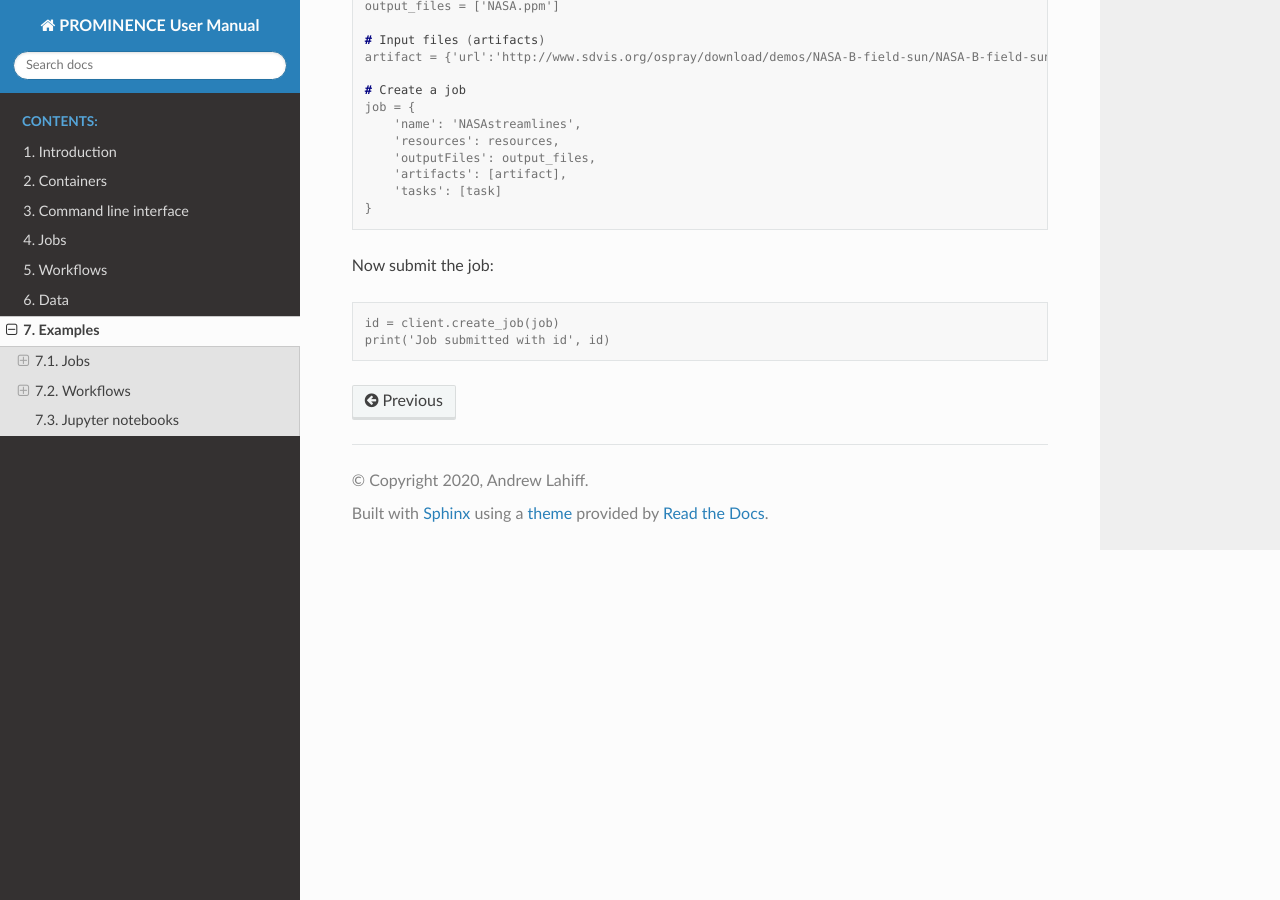
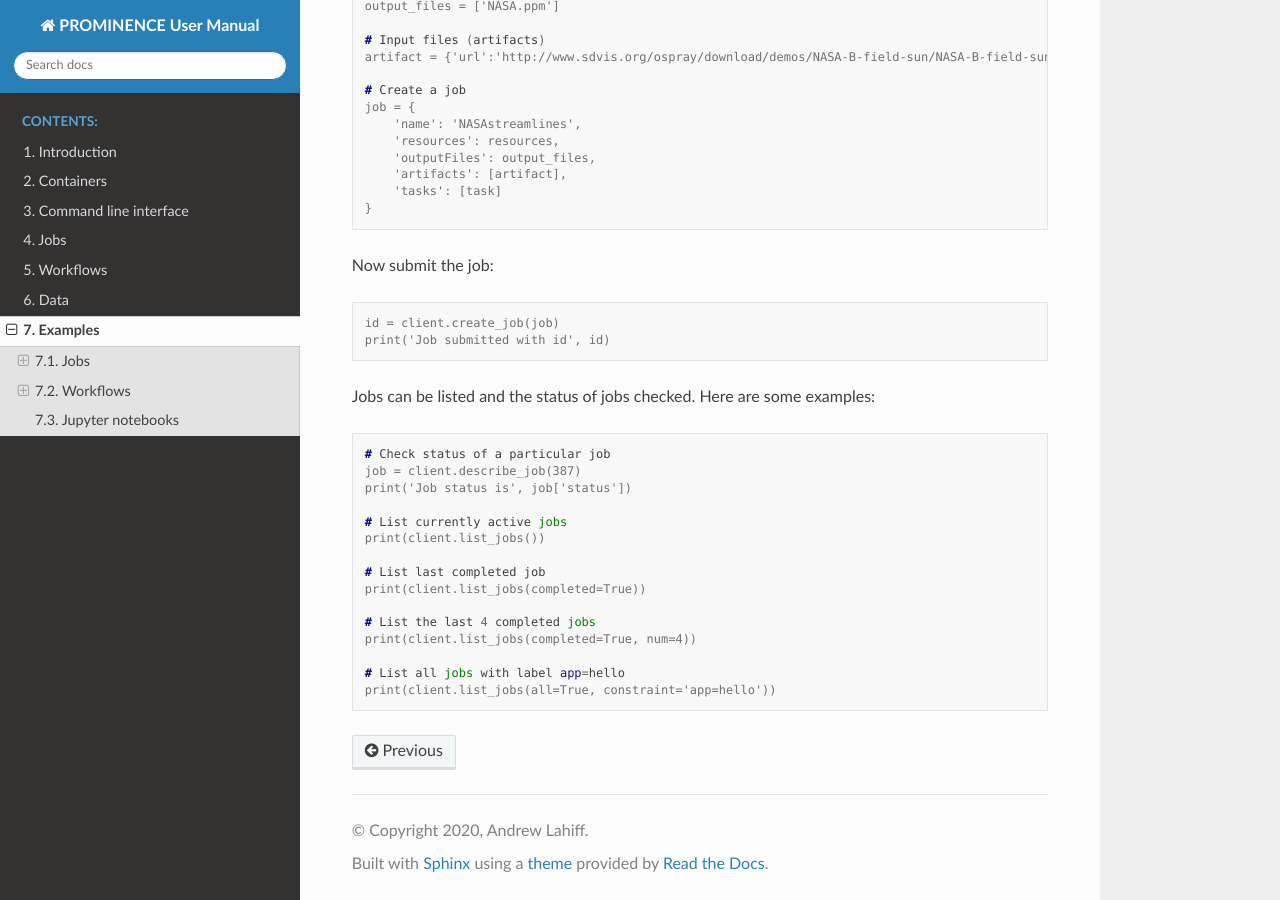
Before and after one commit to prominence-eosc/docs-eosc, a Sphinx documentation site: the page built from source/examples.rst, in a window 1280 px wide and 900 px high, scrolled down 5342 px. Built offline with Sphinx 7.4.7 and the Read the Docs theme 2.0.0, drawn with Linux system fonts in a browser that asks for light colours.

Commit message:
Adding info on listing/describing jobs in Python

```diff
--- a/source/examples.rst
+++ b/source/examples.rst
@@ -284,3 +284,23 @@ Now submit the job:
 
    id = client.create_job(job)
    print('Job submitted with id', id)
+
+Jobs can be listed and the status of jobs checked. Here are some examples:
+
+.. code-block:: console
+
+   # Check status of a particular job
+   job = client.describe_job(387)
+   print('Job status is', job['status'])
+
+   # List currently active jobs
+   print(client.list_jobs())
+
+   # List last completed job
+   print(client.list_jobs(completed=True))
+
+   # List the last 4 completed jobs
+   print(client.list_jobs(completed=True, num=4))
+
+   # List all jobs with label app=hello
+   print(client.list_jobs(all=True, constraint='app=hello'))
```
